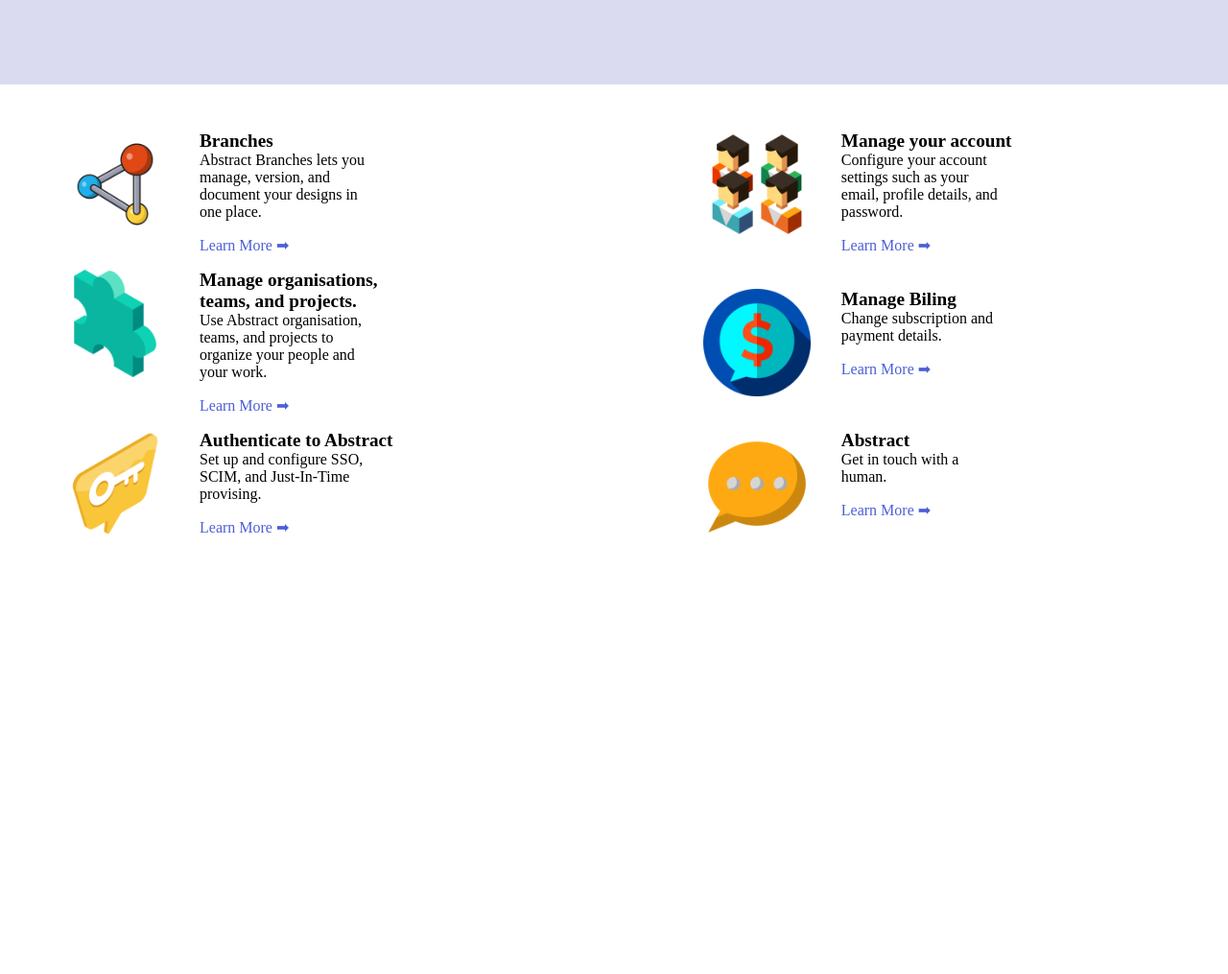
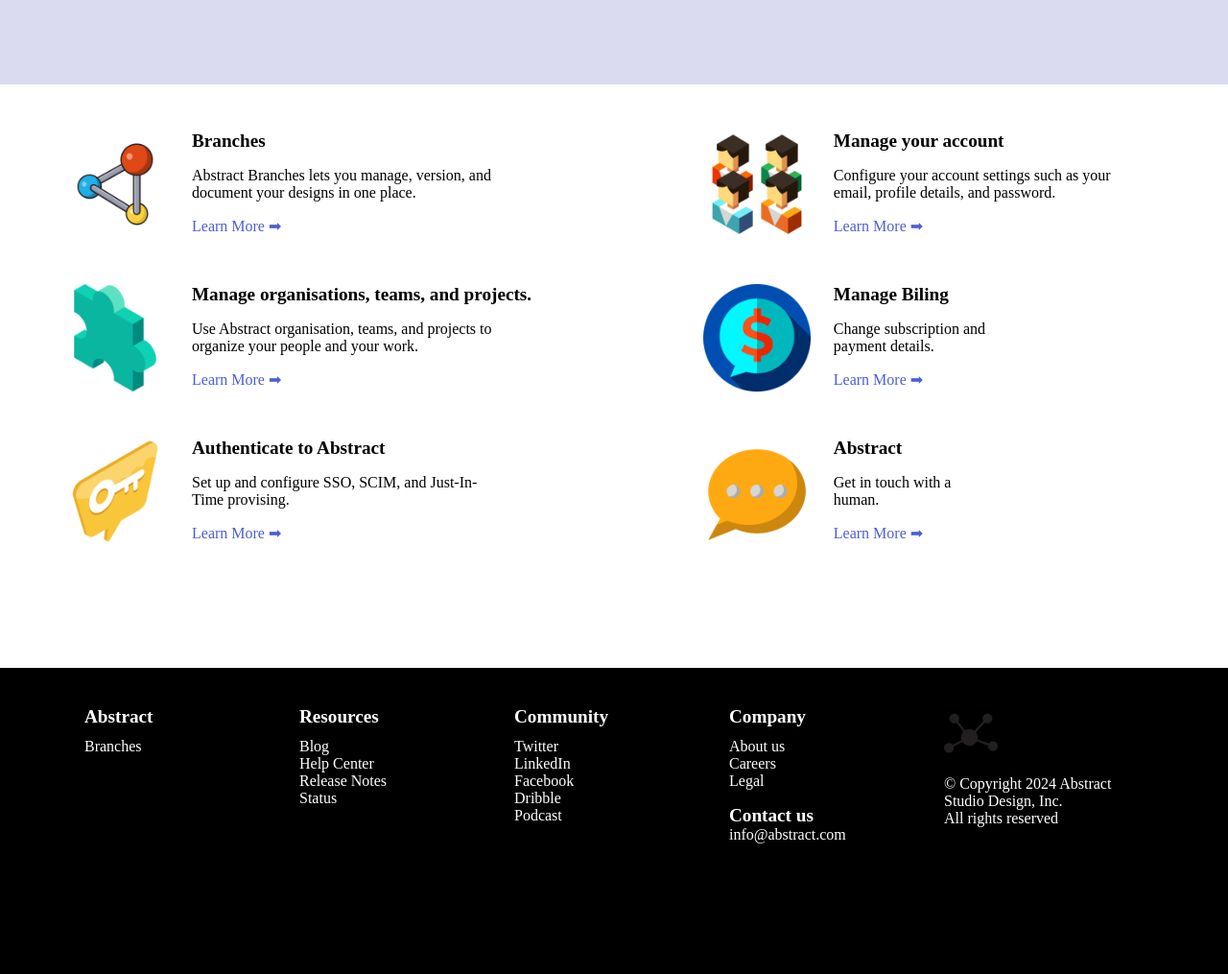
Before and after one commit to moshman2009/Project-1, a plain HTML site: page index.html in a window 1280 px wide. Shown: the part 480-1495 px from the top of the page at 96% size. Before the commit the page ends 1040 px from the top, so only its background shows below. Drawn offline with Linux system fonts and the light colour scheme.

Commit message:
final fixes

```diff
--- a/index.html
+++ b/index.html
@@ -43,7 +43,7 @@
           <img src="images/physics_6397954.png" alt="diverse" />
           <div class="text">
             <div class="head">Branches</div>
-            <div class="cont">
+            <div class="info">
               Abstract Branches lets you manage, version, and document your
               designs in one place.
             </div>
@@ -58,7 +58,7 @@
           <img src="images/people_13155889.png" alt="account" />
           <div class="text">
             <div class="head">Manage your account</div>
-            <div class="cont">
+            <div class="info">
               Configure your account settings such as your email, profile
               details, and password.
             </div>
@@ -73,7 +73,7 @@
           <img src="images/puzzle_12589476.png" alt="management" />
           <div class="text">
             <div class="head">Manage organisations, teams, and projects.</div>
-            <div class="cont">
+            <div class="info">
               Use Abstract organisation, teams, and projects to organize your
               people and your work.
             </div>
@@ -88,7 +88,7 @@
           <img src="images/chat_505412.png" alt="bills" />
           <div class="text">
             <div class="head">Manage Biling</div>
-            <div class="cont">Change subscription and payment details.</div>
+            <div class="info">Change subscription and payment details.</div>
             <div class="more">
               <a href=""
                 >Learn More ➡ </a>
@@ -100,7 +100,7 @@
           <img src="images/chat_16324080.png" alt="authenticate" />
           <div class="text">
             <div class="head">Authenticate to Abstract</div>
-            <div class="cont">
+            <div class="info">
               Set up and configure SSO, SCIM, and Just-In-Time provising.
             </div>
             <div class="more">
@@ -114,7 +114,7 @@
           <img src="images/chat_3085307.png" alt="support" />
           <div class="text">
             <div class="head">Abstract</div>
-            <div class="cont">Get in touch with a human.</div>
+            <div class="info">Get in touch with a human.</div>
             <div class="more">
               <a href=""
                 >Learn More ➡ </a>
@@ -123,16 +123,16 @@
         </div>
     </main>
 
-    <!-- <footer>
-      <div class="container">
-        <div class="head">Abstract</div>
+    <footer>
+      <div class="ft_container">
+        <div class="ft_head">Abstract</div>
         <ul>
           <li>Branches</li>
         </ul>
       </div>
 
-      <div class="container">
-        <div class="head">Resources</div>
+      <div class="ft_container">
+        <div class="ft_head">Resources</div>
         <ul>
           <li>Blog</li>
           <li>Help Center</li>
@@ -141,8 +141,8 @@
         </ul>
       </div>
 
-      <div class="container">
-        <div class="head">Community</div>
+      <div class="ft_container">
+        <div class="ft_head">Community</div>
         <ul>
           <li>Twitter</li>
           <li>LinkedIn</li>
@@ -152,28 +152,28 @@
         </ul>
       </div>
 
-      <div class="container">
-        <div class="head">Company</div>
+      <div class="ft_container">
+        <div class="ft_head">Company</div>
         <ul>
           <li>About us</li>
           <li>Careers</li>
           <li>Legal</li>
         </ul>
-        <ul>
-          <li>Contact us</li>
+        <ul class="down">
+          <li class="head">Contact us</li>
           <li>info@abstract.com</li>
         </ul>
       </div>
 
-      <div class="container">
-        <div class="head">
-          <img src="images/reshot-icon-atom-8ACZ3FT6WP.svg" alt="Logo" />
+      <div class="ft_container">
+        <div class="ft_head">
+          <img class="logoimg" src="images/reshot-icon-atom-8ACZ3FT6WP.svg" alt="Logo" />
         </div>
         <div class="copyright">
           © Copyright 2024 Abstract Studio Design, Inc.
-          <span>All rights reserved</span>
+          <div>All rights reserved</div>
         </div>
       </div>
-    </footer> -->
+    </footer>
   </body>
 </html>
--- a/style.css
+++ b/style.css
@@ -20,7 +20,7 @@ header{
 }
 .logoimg{
     width: 3.5rem;
-    height: auto;
+    height: 3.5rem;
 }
 .logo span{
     color: whitesmoke;
@@ -98,13 +98,14 @@ main{
     columns: 2;
     margin-top: 3rem;
     margin-left: 5%;
+    margin-bottom: 4%;
 }
 
 .descrip_{
     display: flex;
     width: 45%;
-    margin-bottom: 1rem;
-    gap: 2rem;
+    margin-bottom: 3rem;
+    gap: 1.5rem;
 }
 
 .descrip_ img{
@@ -113,19 +114,18 @@ main{
 }
 
 .text{
-    max-width: 40%;
     display: flex;
     flex-direction: column;
     flex-wrap: wrap;
-
 }
 
 .head{
     font-weight: bold;
     font-size: larger;
+    margin-bottom: 1rem;
 }
-.cont{
-    max-width: 80%;
+.info{
+    width: 80%;
 }
 .more a{
     display: flex;
@@ -134,3 +134,42 @@ main{
     text-decoration: none;
     color: #4C5FD5;
 }
+
+
+/* FOOTER */
+
+footer{
+    margin-top: 20rem;
+    columns: 5;
+    display: flex;
+    align-items: top;
+    justify-content: space-between;
+    background-color: #000000;
+    color: #fff;
+    padding: 2rem 5rem 8rem 5rem;
+    flex-wrap: wrap;
+}
+
+.ft_container{
+    padding: .5rem;
+    width: 20% ;
+    flex-wrap: wrap;
+}
+.ft_head{
+    margin-bottom: .7rem;
+    font-weight: bold;
+    font-size: larger;
+    flex-wrap: wrap;
+}
+ ul li{
+    list-style-type: none;
+    flex-wrap: wrap;
+}
+.down {
+    margin-top: 1rem;
+    flex-wrap: wrap;
+}
+.down li{
+    margin: 0;
+    flex-wrap: wrap;
+}
```
